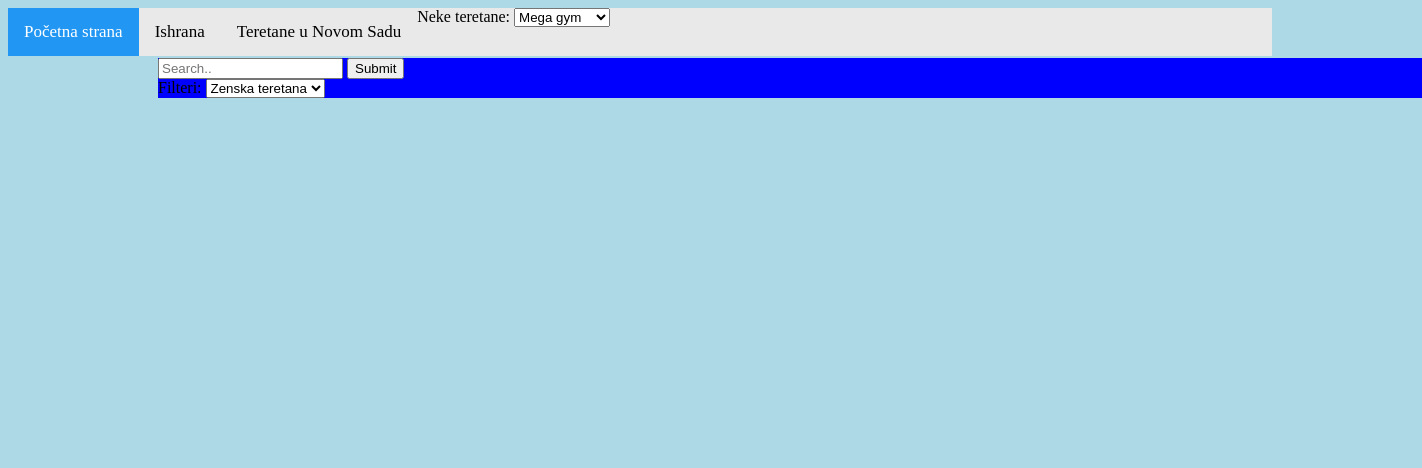
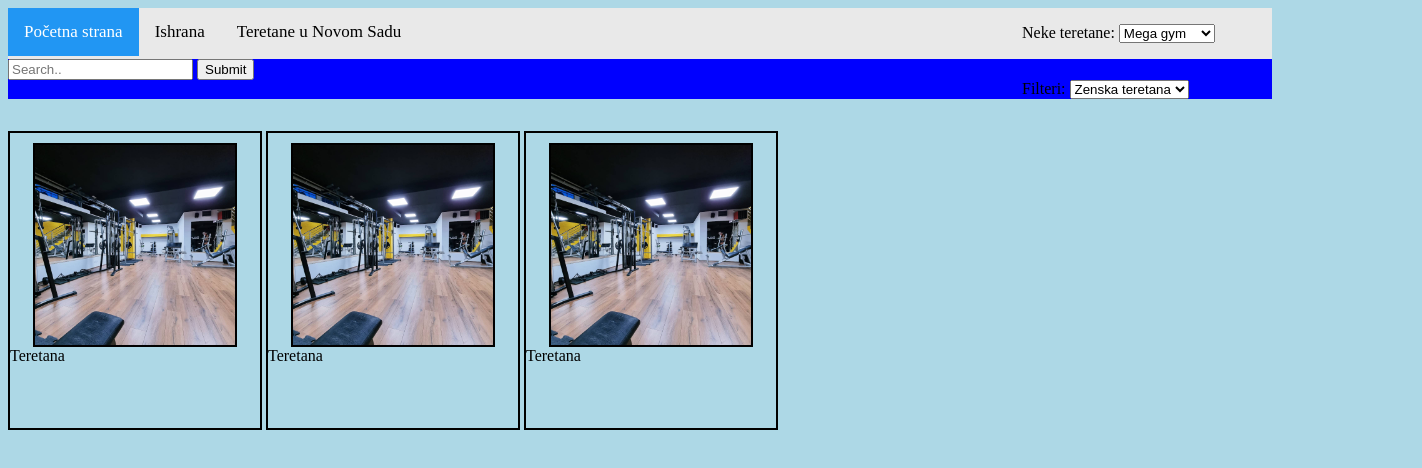
Before and after one commit to migicmina/Uvod-u-HTML, a plain HTML site: page index.html in a window 1280 px wide. Shown: the whole page, 1422 px wide, since content can reach past the window. Drawn offline with Linux system fonts and the light colour scheme.

Commit message:
kod kuce

```diff
--- a/index.html
+++ b/index.html
@@ -7,6 +7,7 @@
     <title>OSNOVE HTML-A</title>
     <link rel="stylesheet" href="style.css">
 
+
 </head>
 <body>
     <div class="topnav">
@@ -14,13 +15,12 @@
         <a href="ishrana.html">Ishrana</a>
         <a href="teretanens.html">Teretane u Novom Sadu</a>
 
-       <label for="neketeretane" >Neke teretane:</label>
+      <p id="pomeraj"> <label for="neketeretane"  >Neke teretane:</label>
        <select name="gyms" id="gyms">
         <option value="megagym">Mega gym</option>
         <option value="nolimit">No limit gym</option>
         <option value="xgym">X gym</option>
-        <option value="classicgym">Classic gym</option>
-      </select>
+        <option value="classicgym">Classic gym</option></select></p>
       </div>
 
    <div  id="container">
@@ -29,17 +29,30 @@
         <button type="submit">Submit</button>
       </form>
 
-      <label for="cars">Filteri:</label>
+     <p id="fileri"><label for="filteri">Filteri:</label>
 <select name="mzgym" id="mzgym">
   <option value="zteretana">Zenska teretana</option>
   <option value="mteretana">Muska teretana</option>
-
+</select></p>
 
 </div>
 
 
+<p id="prva">
+  <img src="teretana1.jpg" />
+  Teretana
+  </p>
+
+  <p id="druga">
+  <img src="teretana1.jpg"  />
+  Teretana
+  </p>
+
+  <p id="treca">
+  <img src="teretana1.jpg" />
+  Teretana
+  </p>
 
 
-</select>
 </body>
 </html>
--- a/style.css
+++ b/style.css
@@ -81,6 +81,50 @@ a{
       border: 1px solid #ccc;
     }
   }
-  #container{
-    position: relative;left: 150px; top:2px;
+  #container #second{
+    position: relative;left: 50px; top: 6px;
   }
+  #wrapper {
+    border: 1px solid blue;
+}
+#div1 {
+
+    display: inline-block;
+    width:160px;
+    height:160px;
+    border: 3px solid red;
+
+
+}
+p { border: 2px solid black; width: 250px;padding-bottom: 5%; }
+img { border: 2px solid black; width: 200px; height: 200px;display: block;
+  margin-left: auto;
+  margin-right: auto;
+margin-top: 10px;}
+#prva {
+
+  display: inline-block;
+
+
+}
+#druga {
+
+  display: inline-block;
+
+
+}
+#treca{
+  display: inline-block;
+}
+#pomeraj{
+  border: 0px;
+  padding-bottom: 0%;
+  margin-left: auto;
+}
+#fileri{
+  border: 0px;
+  padding-bottom: 0%;
+  padding-top: 0px;
+  margin-left: auto;
+  margin-top: 0px;
+}
```
Also changed, not shown: teretana1.jpg (added), teretana3.gif (added), teretana3.jpg (added), teretane4.jpg (added).
